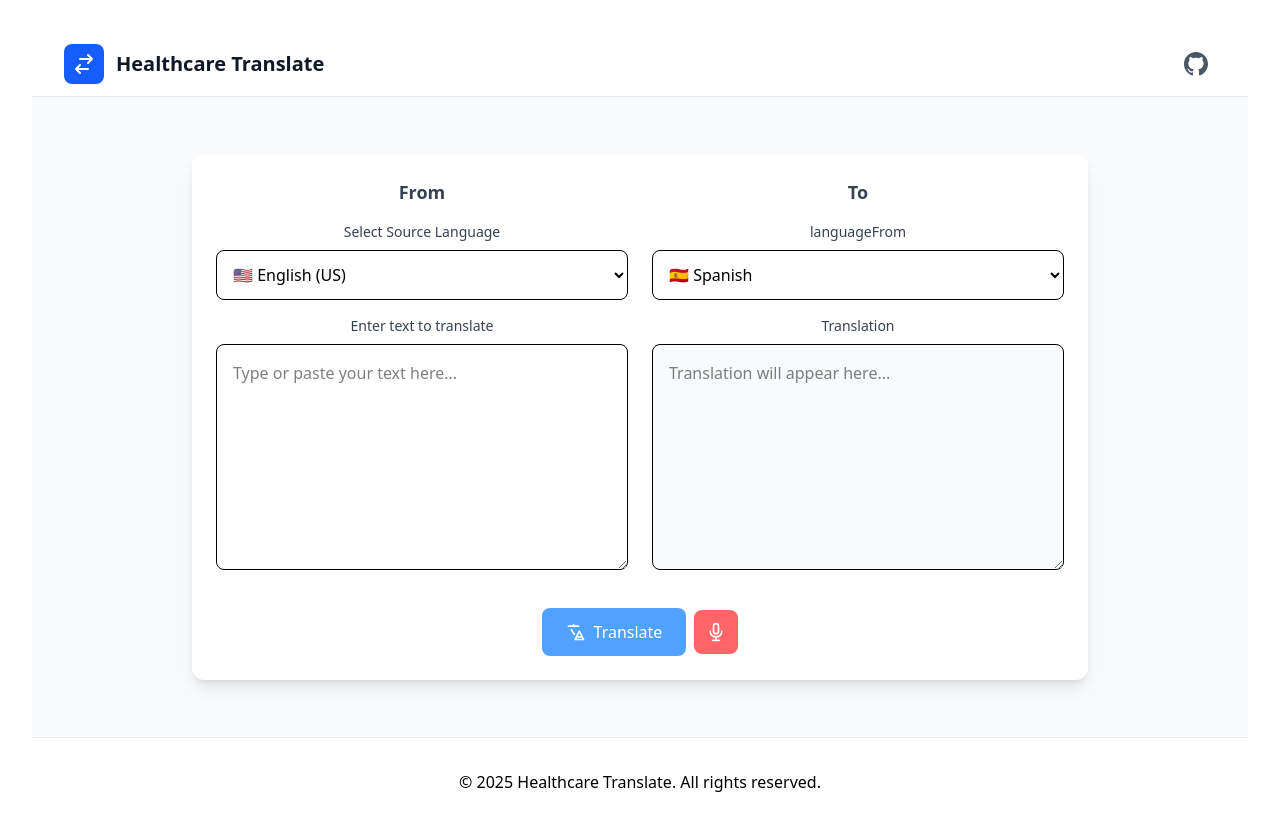
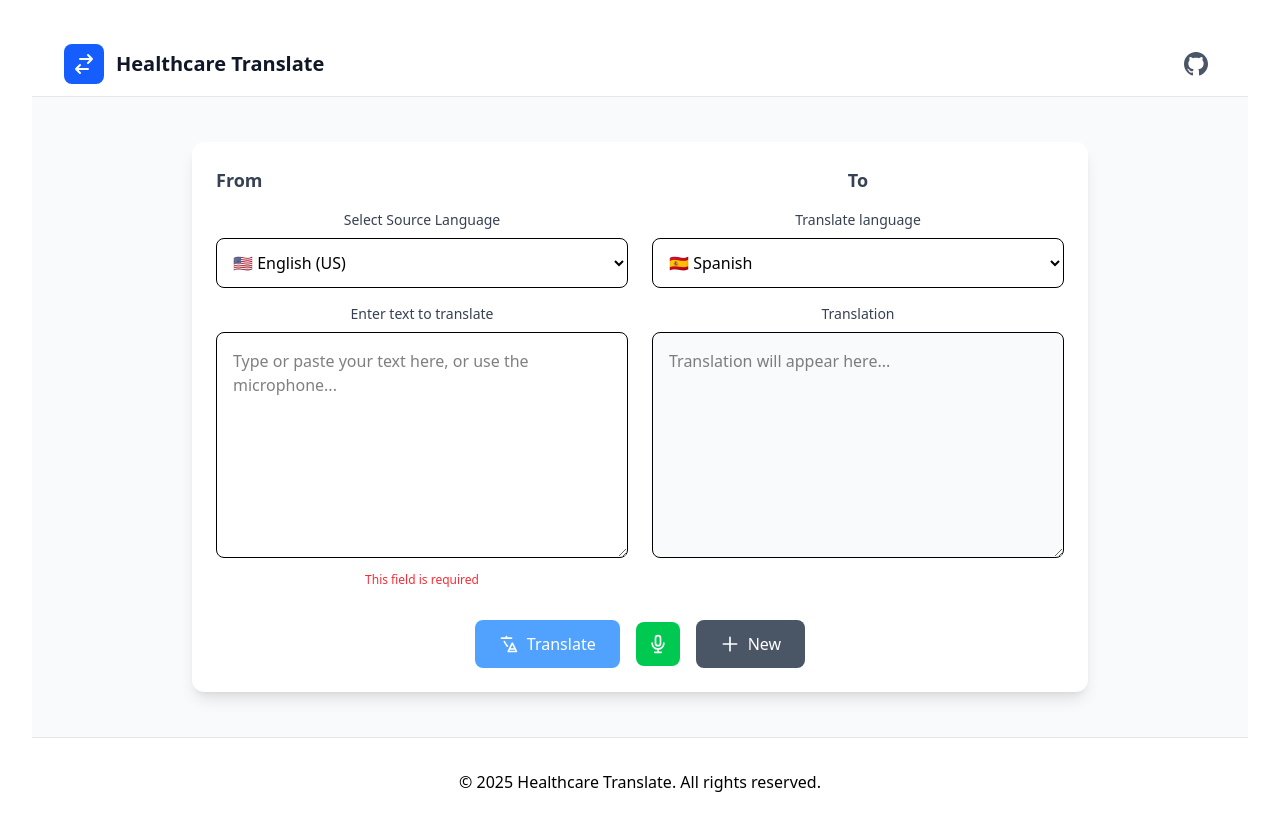
Before and after one commit to Harshsanas/healthcare-translation-web-app, a React (Vite) app: page / in a window 1280 px wide. Built offline with nearby package versions, Linux system fonts and the light colour scheme.

Commit message:
added feature for new translation and voice to text transcipt

```diff
--- a/src/components/MainContainer.jsx
+++ b/src/components/MainContainer.jsx
@@ -1,14 +1,75 @@
-import React from "react";
+import React, { useState, useEffect, useRef } from "react";
 import LanguageSelector from "./LanguageSelector";
 import TextArea from "./TextArea";
 
 export default function MainContainer() {
-  const [sourceText, setSourceText] = React.useState("");
-  const [translatedText, setTranslatedText] = React.useState("");
-  const [sourceLanguage, setSourceLanguage] = React.useState("en-US");
-  const [targetLanguage, setTargetLanguage] = React.useState("es-ES");
+  const [sourceText, setSourceText] = useState("");
+  const [translatedText, setTranslatedText] = useState("");
+  const [sourceLanguage, setSourceLanguage] = useState("en-US");
+  const [targetLanguage, setTargetLanguage] = useState("es-ES");
+  const [isListening, setIsListening] = useState(false);
+  const [speechSupported, setSpeechSupported] = useState(false);
+
+  const recognitionRef = useRef(null);
+  const finalTranscriptRef = useRef("");
+
+  useEffect(() => {
+    const SpeechRecognition =
+      window.SpeechRecognition || window.webkitSpeechRecognition;
+    if (SpeechRecognition) {
+      setSpeechSupported(true);
+      const recognition = new SpeechRecognition();
+      recognition.continuous = true;
+      recognition.interimResults = true;
+      recognition.lang = sourceLanguage;
+
+      recognition.onresult = (event) => {
+        let interimTranscript = "";
+
+        for (let i = event.resultIndex; i < event.results.length; i++) {
+          const transcript = event.results[i][0].transcript;
+          if (event.results[i].isFinal) {
+            finalTranscriptRef.current += transcript + " ";
+          } else {
+            interimTranscript += transcript;
+          }
+        }
+
+        setSourceText(finalTranscriptRef.current + interimTranscript);
+      };
+
+      recognition.onerror = (event) => {
+        console.error("Speech recognition error:", event.error);
+        setIsListening(false);
+      };
+
+      recognition.onend = () => {
+        setIsListening(false);
+      };
+
+      recognitionRef.current = recognition;
+    } else {
+      console.warn("Speech recognition not supported in this browser");
+    }
+
+    return () => {
+      if (recognitionRef.current) {
+        recognitionRef.current.stop();
+      }
+    };
+  }, [sourceLanguage]);
+
+  useEffect(() => {
+    if (recognitionRef.current) {
+      recognitionRef.current.lang = sourceLanguage;
+    }
+  }, [sourceLanguage]);
 
   const handleTranslate = () => {
+    if (isListening) {
+      stopListening();
+    }
+
     console.log("Translating:", {
       sourceText,
       sourceLanguage,
@@ -19,8 +80,48 @@ export default function MainContainer() {
     );
   };
 
-  const handleTextToSpeech = () => {
-    console.log("Text to speech:", sourceText);
+  const handleNewTranslation = () => {
+    setSourceText("");
+    setTranslatedText("");
+    finalTranscriptRef.current = "";
+    if (isListening) {
+      stopListening();
+    }
+  };
+
+  const toggleSpeechRecognition = () => {
+    if (!speechSupported) {
+      alert(
+        "Speech recognition is not supported in your browser. Please use Chrome, Edge, or Safari."
+      );
+      return;
+    }
+
+    if (isListening) {
+      stopListening();
+    } else {
+      startListening();
+    }
+  };
+
+  const startListening = () => {
+    if (recognitionRef.current) {
+      try {
+        finalTranscriptRef.current = sourceText;
+        recognitionRef.current.start();
+        setIsListening(true);
+      } catch (error) {
+        console.error("Error starting speech recognition:", error);
+        setIsListening(false);
+      }
+    }
+  };
+
+  const stopListening = () => {
+    if (recognitionRef.current) {
+      recognitionRef.current.stop();
+      setIsListening(false);
+    }
   };
 
   return (
@@ -29,26 +130,63 @@ export default function MainContainer() {
         <div className="bg-white rounded-xl shadow-lg p-6">
           <div className="grid grid-cols-1 md:grid-cols-2 gap-6">
             <div className="space-y-4">
+              <div className="flex justify-between items-center">
                 <h2 className="text-lg font-semibold text-gray-700">From</h2>
+                <div className="flex items-center gap-2">
+                  <span className="text-sm text-gray-500">
+                    {isListening ? "Listening..." : ""}
+                  </span>
+                  {isListening && (
+                    <div className="animate-pulse w-3 h-3 bg-red-500 rounded-full"></div>
+                  )}
+                </div>
+              </div>
               <LanguageSelector
                 label="Select Source Language"
                 value={sourceLanguage}
                 onChange={setSourceLanguage}
               />
+              <div className="relative">
                 <TextArea
                   label="Enter text to translate"
                   value={sourceText}
                   onChange={setSourceText}
-                placeholder="Type or paste your text here..."
+                  placeholder="Type or paste your text here, or use the microphone..."
                   rows={8}
+                  required={true}
                 />
+                {/* <div className="absolute bottom-2 right-2 flex gap-2">
+                  {sourceText && (
+                    <button
+                      onClick={() => {
+                        setSourceText("");
+                        finalTranscriptRef.current = "";
+                      }}
+                      className="p-2 bg-gray-200 hover:bg-gray-300 rounded-full transition-colors cursor-pointer"
+                      title="Clear text"
+                    >
+                      <svg
+                        className="w-4 h-4"
+                        fill="none"
+                        stroke="currentColor"
+                        viewBox="0 0 24 24"
+                      >
+                        <path
+                          strokeLinecap="round"
+                          strokeLinejoin="round"
+                          strokeWidth="2"
+                          d="M6 18L18 6M6 6l12 12"
+                        />
+                      </svg>
+                    </button>
+                  )}
+                </div> */}
               </div>
-
-            {/* Target Column */}
+            </div>
             <div className="space-y-4">
               <h2 className="text-lg font-semibold text-gray-700">To</h2>
               <LanguageSelector
-                label="languageFrom"
+                label="Translate language"
                 value={targetLanguage}
                 onChange={setTargetLanguage}
               />
@@ -65,7 +203,7 @@ export default function MainContainer() {
           </div>
 
           <div className="flex justify-center mt-8">
-            <div className="flex items-center gap-2">
+            <div className="flex items-center gap-4">
               <button
                 onClick={handleTranslate}
                 disabled={!sourceText.trim()}
@@ -73,10 +211,10 @@ export default function MainContainer() {
                   flex items-center justify-center gap-2
                   ${
                     !sourceText.trim()
-                      ? "bg-blue-400"
+                      ? "bg-blue-400 cursor-not-allowed"
                       : "bg-blue-600 hover:bg-blue-700"
                   }
-                  text-white font-medium py-3 px-6 rounded-lg transition-colors
+                  text-white font-medium py-3 px-6 rounded-lg transition-colors cursor-pointer
                 `}
               >
                 <svg
@@ -94,19 +232,59 @@ export default function MainContainer() {
                 </svg>
                 Translate
               </button>
+
               <button
-                onClick={handleTextToSpeech}
-                disabled={!sourceText.trim()}
+                onClick={toggleSpeechRecognition}
                 className={`
-                  p-3 rounded-lg transition-colors
+                  p-3 rounded-lg transition-colors flex items-center justify-center
                   ${
-                    !sourceText.trim()
-                      ? "bg-red-400"
-                      : "bg-red-500 hover:bg-red-600"
+                    isListening
+                      ? "bg-red-500 hover:bg-red-600"
+                      : speechSupported
+                      ? "bg-green-500 hover:bg-green-600"
+                      : "bg-gray-400 cursor-not-allowed"
                   }
                   text-white
+                  ${speechSupported ? "cursor-pointer" : "cursor-not-allowed"}
                 `}
-                title="Text to Speech"
+                title={
+                  speechSupported
+                    ? isListening
+                      ? "Stop listening"
+                      : "Start voice input"
+                    : "Speech not supported"
+                }
+                disabled={!speechSupported}
+              >
+                <svg
+                  className="w-5 h-5"
+                  fill="none"
+                  stroke="currentColor"
+                  viewBox="0 0 24 24"
+                >
+                  {isListening ? (
+                    <path
+                      strokeLinecap="round"
+                      strokeLinejoin="round"
+                      strokeWidth="2"
+                      d="M21 12a9 9 0 11-18 0 9 9 0 0118 0z"
+                    />
+                  ) : (
+                    <path
+                      strokeLinecap="round"
+                      strokeLinejoin="round"
+                      strokeWidth="2"
+                      d="M19 11a7 7 0 01-7 7m0 0a7 7 0 01-7-7m7 7v4m0 0H8m4 0h4m-4-8a3 3 0 01-3-3V5a3 3 0 116 0v6a3 3 0 01-3 3z"
+                    />
+                  )}
+                </svg>
+                {isListening && <span className="ml-2 text-sm">Stop</span>}
+              </button>
+
+              <button
+                onClick={handleNewTranslation}
+                className="flex items-center justify-center gap-2 bg-gray-600 hover:bg-gray-700 text-white font-medium py-3 px-6 rounded-lg transition-colors cursor-pointer"
+                title="Start new translation"
               >
                 <svg
                   className="w-5 h-5"
@@ -118,9 +296,10 @@ export default function MainContainer() {
                     strokeLinecap="round"
                     strokeLinejoin="round"
                     strokeWidth="2"
-                    d="M19 11a7 7 0 01-7 7m0 0a7 7 0 01-7-7m7 7v4m0 0H8m4 0h4m-4-8a3 3 0 01-3-3V5a3 3 0 116 0v6a3 3 0 01-3 3z"
+                    d="M12 4v16m8-8H4"
                   />
                 </svg>
+                New
               </button>
             </div>
           </div>
--- a/src/components/Textarea.jsx
+++ b/src/components/Textarea.jsx
@@ -7,6 +7,7 @@ const TextArea = ({
   label,
   readOnly = false,
   disabled = false,
+  required = false,
   rows = 10,
   className = "",
   ...props
@@ -25,6 +26,7 @@ const TextArea = ({
         readOnly={readOnly}
         disabled={disabled}
         rows={rows}
+        required={required}
         className={`
           w-full p-4 border rounded-lg
           ${readOnly || disabled ? "bg-gray-50" : "bg-white"}
@@ -34,6 +36,9 @@ const TextArea = ({
         `}
         {...props}
       />
+      {required && !value.trim() && (
+        <p className="text-xs text-red-500">This field is required</p>
+      )}
     </div>
   );
 };
--- a/src/utils/language.jsx
+++ b/src/utils/language.jsx
@@ -10,3 +10,19 @@ export const SUPPORTED_LANGUAGES = [
   { code: "ja-JP", name: "Japanese", flag: "🇯🇵" },
   { code: "ko-KR", name: "Korean", flag: "🇰🇷" },
 ];
+
+export const getTranslationCode = (speechCode) => {
+  const mapping = {
+    "en-US": "en",
+    "es-ES": "es",
+    "zh-CN": "zh",
+    "hi-IN": "hi",
+    "ar-SA": "ar",
+    "fr-FR": "fr",
+    "ru-RU": "ru",
+    "pt-BR": "pt",
+    "ja-JP": "ja",
+    "ko-KR": "ko",
+  };
+  return mapping[speechCode] || "en";
+};
```
Also changed, not shown: 1 other file (tests, documents, lock files or other folders). Lines whose indentation alone changed are shown as unchanged.
